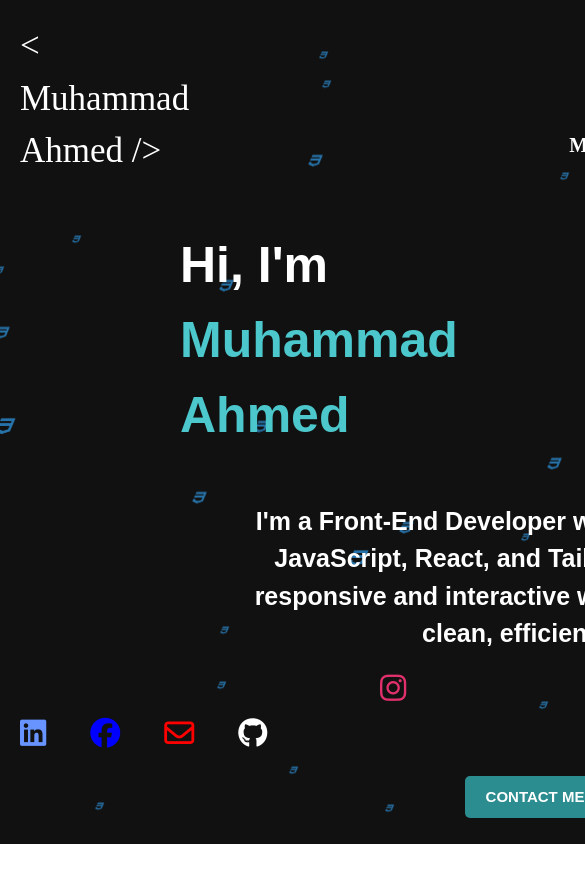
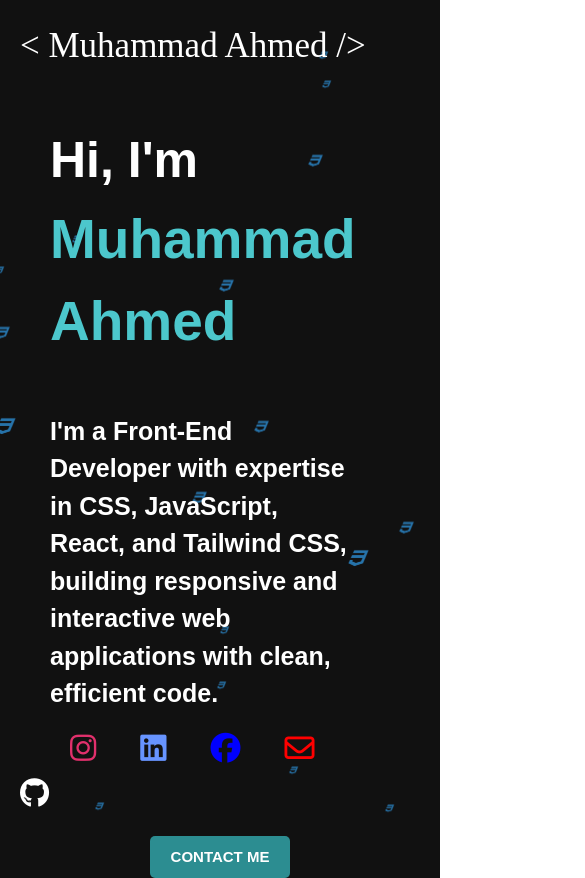
Before and after one commit to CodeWithAhmedd/Portfolio, a plain HTML site: page index.html in a window 390 px wide. Shown: the top 878 px of the page, 585 px wide, since content can reach past the window. Before the commit the page ends 844 px from the top, so only its background shows below. Drawn offline with nearby package versions, Linux system fonts and the light colour scheme; a web font is replaced by a local one.

Commit message:
Update style.css

```diff
--- a/style.css
+++ b/style.css
@@ -103,3 +103,48 @@ span{
 .connects:hover{
     background-color: #195052;
 }
+
+@media (max-width: 1025px) {
+  .nav-list ul li {
+    display: none;
+  }
+  .heading{
+    margin-left: 100px;
+    width: 100%;
+    font-size: 50px;
+  }
+  span{
+    font-size: 55px;
+    width: 100%;
+  }
+ .para{
+    margin-left:150px;
+    /* width: 100%; */
+ }
+ .c1{
+    margin-left: 280px;
+ }
+ .connects{
+    margin-left: 380px;
+
+ }
+  }
+  @media (max-width: 426px) {
+    .nav-list ul li {
+      display: none;
+    }
+    .heading{
+      margin-left: 50px;
+    }
+    .para{
+      margin-left: 50px;
+      width: 300px;
+      text-align: left;
+    }
+    .c1{
+      margin-left: 50px;
+    }
+    .connects{
+      margin-left: 150px;
+    }
+  }
```
